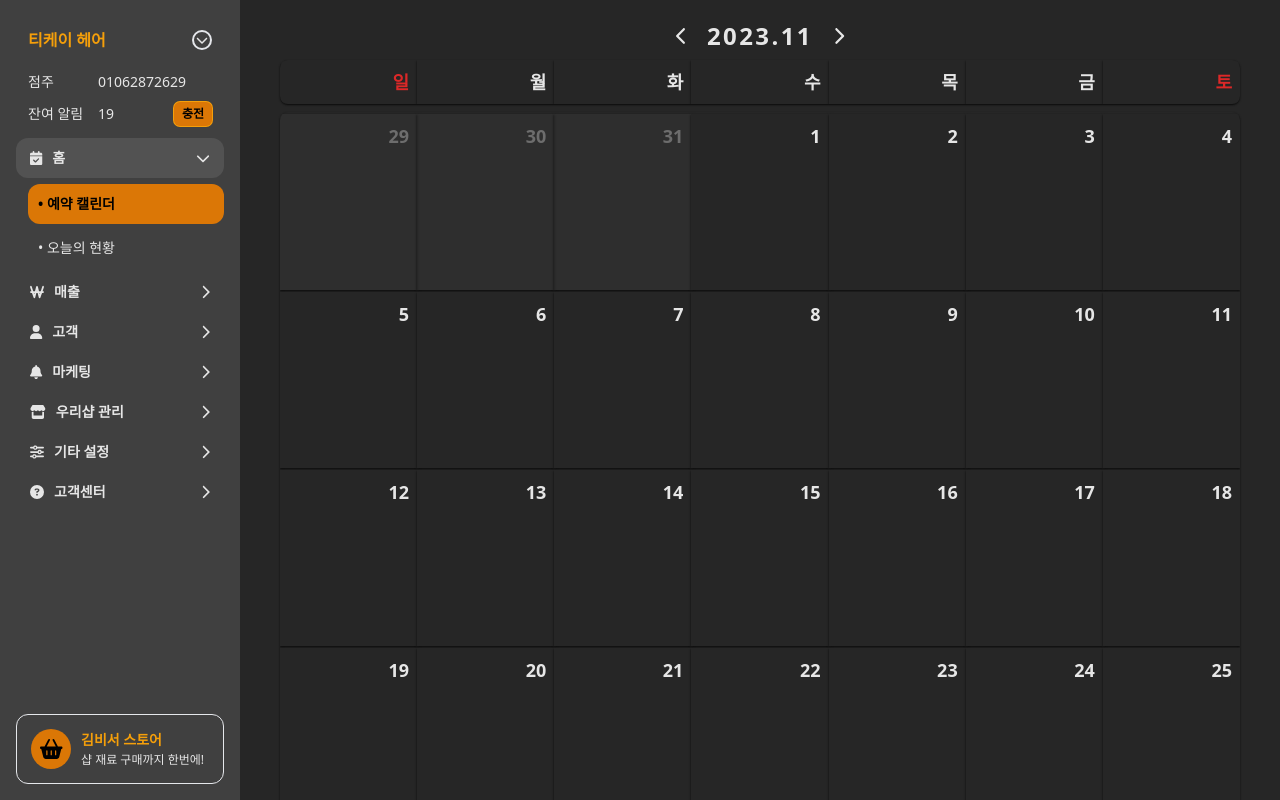
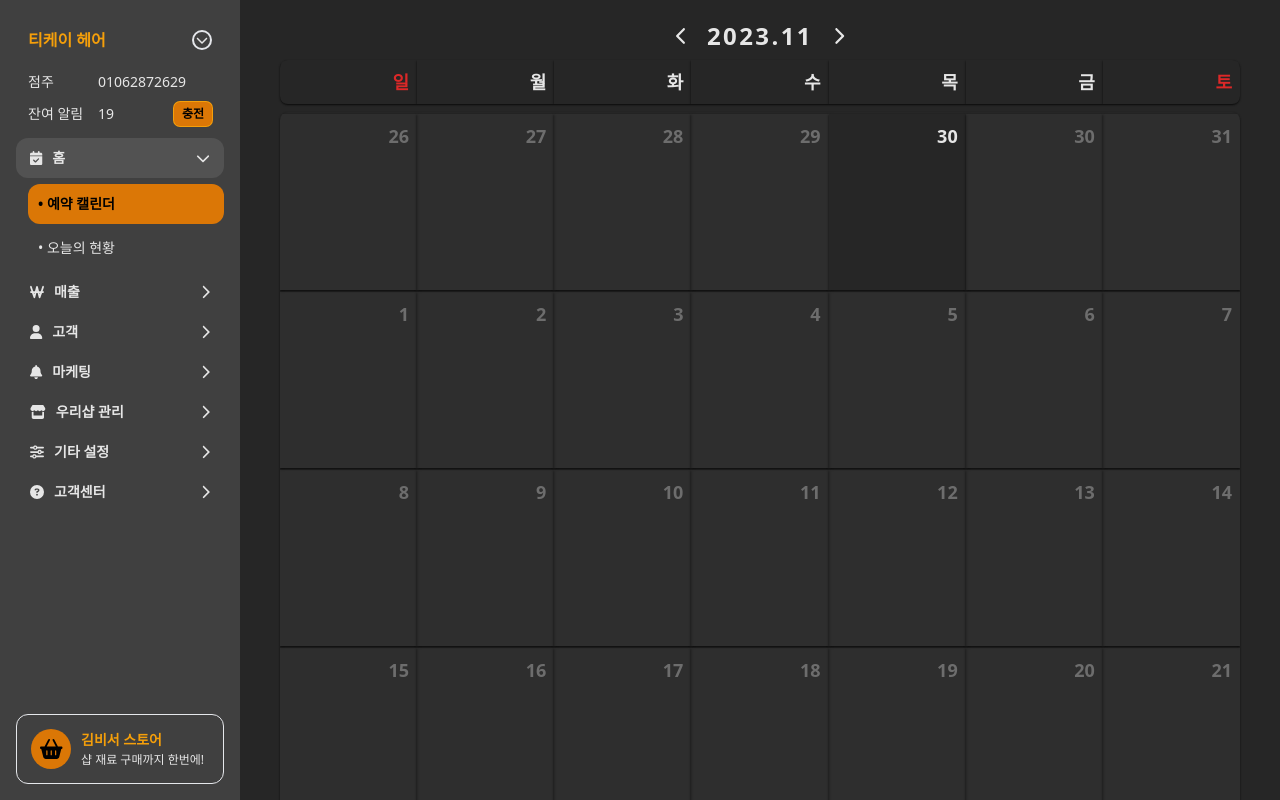
Before and after one commit to onepunch-tk/kim-secretary-front, a React (Vite) app: page / in a window 1280 px wide. Shown: the top 800 px of the page. Built offline with nearby package versions, Linux system fonts and the light colour scheme; what date-holidays would draw is missing.

Commit message:
add calendar ui from home screen

```diff
--- a/src/components/ui/(calendar)/CalendarWrapper.tsx
+++ b/src/components/ui/(calendar)/CalendarWrapper.tsx
@@ -26,7 +26,7 @@ export const CalendarWrapper = memo(function CalendarWrapper({
             key={index}
             {...day}
             onlyName={onlyName}
-            onClick={() => console.log(calendar.day?.date?.toISOString())}
+            onClick={() => console.log(calendar.date)}
             role={calendar.day?.role as Role}
           />
         ))
--- a/src/components/ui/(calendar)/DayWrapper.tsx
+++ b/src/components/ui/(calendar)/DayWrapper.tsx
@@ -15,10 +15,15 @@ const dayVariants = tv({
       full: "h-20 xl:h-44 ",
       onlyName: "h-auto",
     },
-    text: {
+    textSize: {
       default: "text-[0.55rem] md:text-xs xl:text-lg xl:font-semibold",
-      opacity30:
-        "text-[0.55rem] md:text-xs xl:text-lg xl:font-semibold text-white/30",
+      holiday: "text-[0.65rem]",
+    },
+    textColor: {
+      default: "text-txt-primary",
+      notCurrentMonth: "text-white/30",
+      holidayCurrentMonth: "text-dangerous",
+      holidayNotCurrentMonth: "text-red-500/30",
     },
     innerBorder: {
       visible: "hover:border hover:border-dashed hover:border-accent-secondary",
@@ -38,7 +43,6 @@ export function DayWrapper(
     dayNumber,
     holiday,
     isHoliday,
-    innerBorder,
     onClick,
   } = props;
   return (
@@ -50,29 +54,60 @@ export function DayWrapper(
         { "bg-background": role === "current" || role === "day" },
         dayVariants({
           contentsHeight: onlyName ? "onlyName" : "full",
-          text: role === "current" || role === "day" ? "default" : "opacity30",
-          ...(!onlyName && { innerBorder: "visible" }),
         })
       )}
     >
       <div className="h-full p-1">
         <div
-          className={cls("h-full rounded-md p-1", dayVariants({ innerBorder }))}
+          className={cls(
+            "h-full rounded-md p-1",
+            dayVariants({ innerBorder: "visible" })
+          )}
         >
-          <div className="flex justify-end">
+          <div className="flex w-full items-center justify-between">
+            <span
+              className={cls(
+                {
+                  "block invisible md:visible h-auto rounded-md bg-confirm px-1.5 text-center truncate":
+                    isHoliday && !(role === "day"),
+                },
+                dayVariants({
+                  textSize: "holiday",
+                })
+              )}
+            >
+              {holiday}
+            </span>
             {onlyName ? (
               <span
-                className={cls({
-                  "text-dangerous": isHoliday,
-                })}
+                className={cls(
+                  dayVariants({
+                    textSize: "default",
+                    textColor: isHoliday ? "holidayCurrentMonth" : "default",
+                  })
+                )}
               >
                 {dayName}
               </span>
             ) : (
-              <span>{dayNumber}</span>
+              <span
+                className={cls(
+                  dayVariants({
+                    textSize: "default",
+                    textColor: !isHoliday
+                      ? role === "current"
+                        ? "default"
+                        : "notCurrentMonth"
+                      : role === "current"
+                      ? "holidayCurrentMonth"
+                      : "holidayNotCurrentMonth",
+                  })
+                )}
+              >
+                {dayNumber}
+              </span>
             )}
           </div>
-          {isHoliday ? <span>{holiday}</span> : null}
         </div>
       </div>
     </article>
--- a/src/pages/(logged-in)/BookingCalendar.tsx
+++ b/src/pages/(logged-in)/BookingCalendar.tsx
@@ -1,7 +1,6 @@
 import { CalendarWrapper } from "@components/ui/(calendar)/CalendarWrapper.tsx";
 import { Calendar } from "@services/state/types/calendarTypes";
 import { useCalendar } from "@services/state/stores/useCalendar.ts";
-import { months } from "@services/state/utils/dateUtils.ts";
 import { FontAwesomeIcon } from "@fortawesome/react-fontawesome";
 import {
   faChevronLeft,
@@ -28,39 +27,18 @@ const dayOfWeeks: Partial<Calendar>[] = [
 ];
 
 export function BookingCalendar() {
-  const { currentDate, prevDate, selectedCalendar } = useCalendar();
+  const { currentDate, prevDate, nextDate, selectedCalendar } = useCalendar();
   const changeCalendarHandle = (role: "prev" | "next") => {
-    const january = months[0];
-    const december = months[months.length - 1];
     const dateOffset = 1;
-    let updateDate: { year: number; month: number } = {
-      year: 0,
-      month: 0,
-    };
-    if (role === "prev") {
-      /*전 월로 이동할때.*/
-      updateDate =
-        currentDate.month === january /*현재 1월이라면...*/
-          ? /*한 해 전으로 이동...*/
-            { year: currentDate.year - dateOffset, month: december }
-          : /*년은 그대로 두고 월만 전 월로...*/
-            {
-              year: currentDate.year,
-              month: currentDate.month - dateOffset,
-            };
-    } else {
-      /*다음 월로 이동할때*/
-      updateDate =
-        currentDate.month === december /*현재 12월이면...*/
-          ? /*한해를 넘긴다.*/
-            { year: currentDate.year + dateOffset, month: january }
-          : /* 년은 그대로 두고, 월만 다음 월로./. */
-            {
-              year: currentDate.year,
-              month: currentDate.month + dateOffset,
-            };
-    }
-    selectedCalendar(updateDate.year, updateDate.month);
+
+    const updateDate = new Date(currentDate.date);
+    updateDate.setMonth(
+      role === "prev"
+        ? updateDate.getMonth() - dateOffset
+        : updateDate.getMonth() + dateOffset
+    );
+
+    selectedCalendar(updateDate);
   };
 
   const button = tv({
@@ -76,7 +54,7 @@ export function BookingCalendar() {
           onClick={() => changeCalendarHandle("prev")}
         />
         <h3 className="font-semibold tracking-widest xl:text-2xl">
-          {`${currentDate.year}.${currentDate.month}`}
+          {`${currentDate.date}`}
         </h3>
         <FontAwesomeIcon
           className={cls(button())}
@@ -93,6 +71,7 @@ export function BookingCalendar() {
         calendars={[
           prevDate ? { ...prevDate } : ({} as Partial<Calendar>),
           currentDate,
+          nextDate ? { ...nextDate } : ({} as Partial<Calendar>),
         ]}
         onlyName={false}
         className="rounded-lg shadow-sm"
--- a/src/services/state/actions/calendarActions.ts
+++ b/src/services/state/actions/calendarActions.ts
@@ -1,24 +1,26 @@
 import {
+  dateFormat,
   getCurrentDays,
+  getNextDate,
   getPrevDate,
 } from "@/services/state/utils/dateUtils.ts";
 import { CalendarState } from "@/services/state/types/calendarTypes.ts";
 
-export const selectedCalendar = (
-  year: number,
-  month: number
-): CalendarState => {
-  const prevDate = getPrevDate(year, month);
+export const selectedCalendar = (selectedDate: Date): CalendarState => {
+  const prevDate = getPrevDate(selectedDate);
+  const currentDayList = getCurrentDays(selectedDate);
+  const totalDays =
+    (prevDate ? prevDate.day.list.length : 0) + currentDayList.length;
+  const nextDate = getNextDate(selectedDate, totalDays);
   return {
     prevDate,
     currentDate: {
-      year,
-      month,
+      date: dateFormat(selectedDate),
       day: {
         role: "current",
-        date: new Date(year, month, 1),
-        list: getCurrentDays(year, month),
+        list: currentDayList,
       },
     },
+    nextDate,
   };
 };
--- a/src/services/state/stores/useCalendar.ts
+++ b/src/services/state/stores/useCalendar.ts
@@ -4,12 +4,11 @@ import {
   CalendarState,
 } from "@/services/state/types/calendarTypes.ts";
 import { selectedCalendar } from "@/services/state/actions/calendarActions.ts";
-import { months } from "@/services/state/utils/dateUtils.ts";
 
 const initDate = new Date();
 
 export const useCalendar = create<CalendarState & CalendarAction>((set) => ({
-  ...selectedCalendar(initDate.getFullYear(), months[initDate.getMonth()]),
-  selectedCalendar: (year: number, month: number) =>
-    set(() => selectedCalendar(year, month)),
+  ...selectedCalendar(initDate),
+  selectedCalendar: (selectedDate: Date) =>
+    set(() => selectedCalendar(selectedDate)),
 }));
--- a/src/services/state/types/calendarTypes.ts
+++ b/src/services/state/types/calendarTypes.ts
@@ -8,11 +8,9 @@ export interface Day {
 export type Role = "current" | "prev" | "next" | "day";
 
 export interface Calendar {
-  year: number;
-  month: number;
+  date: string;
   day: {
     role: Role;
-    date?: Date;
     list: Day[];
   };
 }
@@ -24,5 +22,5 @@ export interface CalendarState {
 }
 
 export interface CalendarAction {
-  selectedCalendar: (year: number, month: number) => void;
+  selectedCalendar: (selectedDate: Date) => void;
 }
--- a/src/services/state/utils/dateUtils.ts
+++ b/src/services/state/utils/dateUtils.ts
@@ -9,57 +9,93 @@ export const months = [1, 2, 3, 4, 5, 6, 7, 8, 9, 10, 11, 12];
 const checkIsHoliday = (holiday: false | HolidaysTypes.Holiday[]): boolean =>
   Array.isArray(holiday);
 
-export const getCurrentDays = (year: number, month: number): Day[] => {
-  // const monthIndex = getMonthIndex(month);
-  const currentDate = new Date(year, month, 1);
+export const getCurrentDays = (selectedDate: Date): Day[] => {
+  const conditionDate = new Date(selectedDate);
+  const dateOffset = 1;
   const days: Day[] = [];
-  while (currentDate.getMonth() === month) {
-    days.push(getDay(currentDate));
-    currentDate.setDate(currentDate.getDate() + 1);
+  while (selectedDate.getMonth() === conditionDate.getMonth()) {
+    days.push(getDay(conditionDate));
+    conditionDate.setDate(conditionDate.getDate() + dateOffset);
   }
   return days;
 };
 
-export const getPrevDate = (
-  year: number,
-  month: number
-): Calendar | undefined => {
+export const getPrevDate = (currentDate: Date): Calendar | undefined => {
   const offset = 1;
   const sunday = 0;
-  // const monthIndex = getMonthIndex(month);
-  const currentDate = new Date(year, month - offset, 1);
   const days: Day[] = [];
 
   if (currentDate.getDay() === sunday) return undefined;
 
+  const conditionDate = new Date(currentDate);
+  conditionDate.setDate(currentDate.getDate() - offset);
+
   const endIdx = currentDate.getDay();
   for (let startIdx = 0; startIdx < endIdx; startIdx++) {
-    currentDate.setDate(currentDate.getDate() - offset);
-    days.push(getDay(currentDate));
+    days.push(getDay(conditionDate));
+    conditionDate.setDate(conditionDate.getDate() - offset);
   }
 
   days.sort((a, b) => a.dayNumber - b.dayNumber);
   return {
-    year: currentDate.getFullYear(),
-    month: months[currentDate.getMonth()],
+    date: dateFormat(conditionDate),
     day: {
       role: "prev",
-      date: currentDate,
+      list: days,
+    },
+  };
+};
+
+export const getNextDate = (currentDate: Date, totalDays: number): Calendar => {
+  const offset = 1;
+  const maxDays = 42;
+  const days: Day[] = [];
+
+  const conditionDate = new Date(currentDate);
+  conditionDate.setMonth(currentDate.getMonth() + offset);
+
+  for (let index = totalDays; index < maxDays; index++) {
+    days.push(getDay(conditionDate));
+    conditionDate.setDate(conditionDate.getDate() + offset);
+  }
+
+  return {
+    date: dateFormat(conditionDate),
+    day: {
+      role: "next",
       list: days,
     },
   };
 };
 
 const getDay = (date: Date): Day => {
-  const holiday = hd.isHoliday(date);
+  const result = hd.isHoliday(date);
+  let isHoliday = checkIsHoliday(result);
+  let holiday: string = isHoliday
+    ? (result as HolidaysTypes.Holiday[])[0].name
+    : "";
+  if (isHoliday) {
+    switch (holiday) {
+      case "제헌절":
+        isHoliday = false;
+        holiday = "";
+        break;
+      case "기독탄신일":
+        holiday = "크리스마스";
+        break;
+      default:
+        break;
+    }
+  }
   return {
     dayNumber: date.getDate(),
     dayName: daysOfWeek[date.getDay()],
-    isHoliday: checkIsHoliday(holiday),
-    ...(checkIsHoliday(holiday) && {
-      name: (holiday as HolidaysTypes.Holiday[])[0].name,
-    }),
+    isHoliday,
+    holiday,
   };
 };
 
 export const getMonthIndex = (month: number) => months.indexOf(month);
+
+export const dateFormat = (date: Date) =>
+  `${date.getFullYear()}.${date.getMonth() + 1}`;
```
